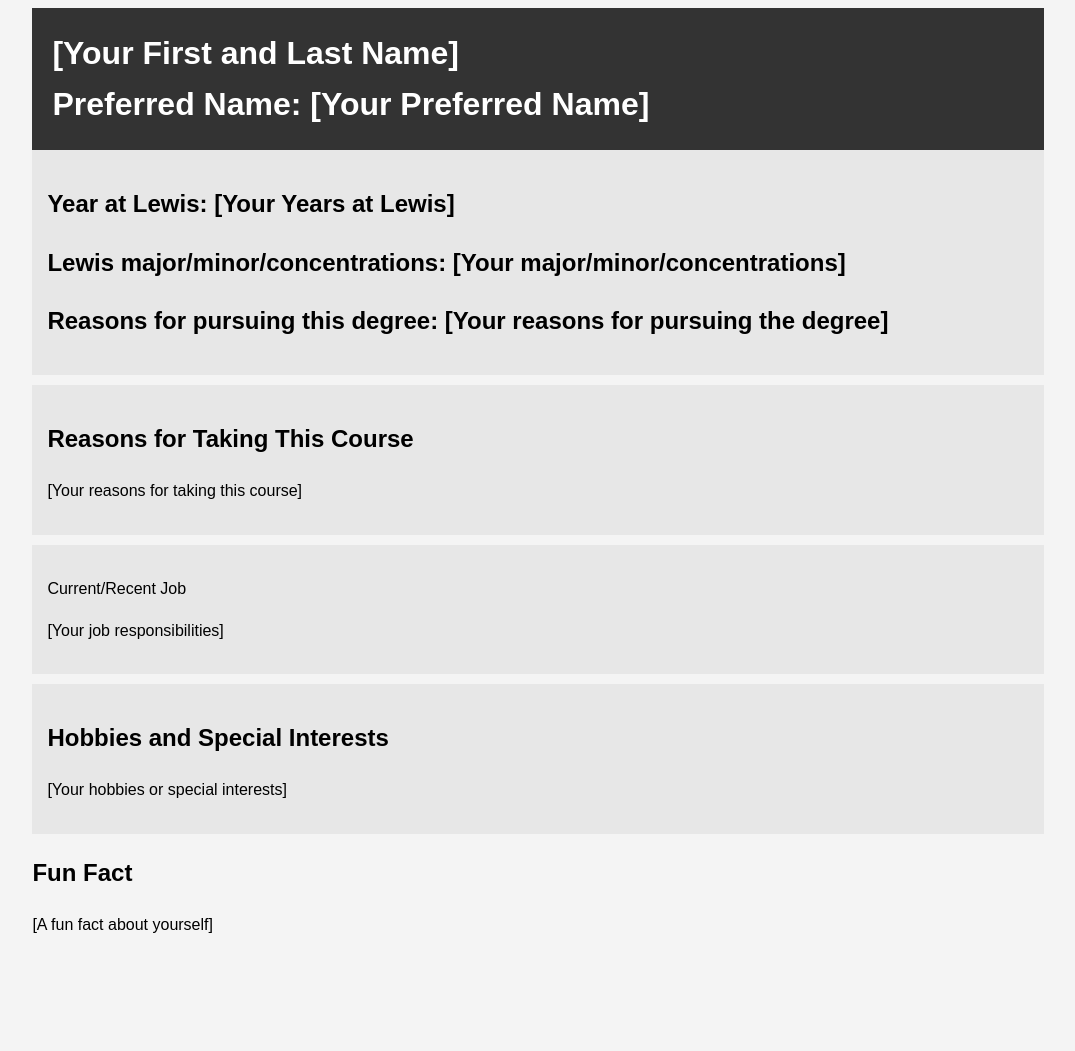
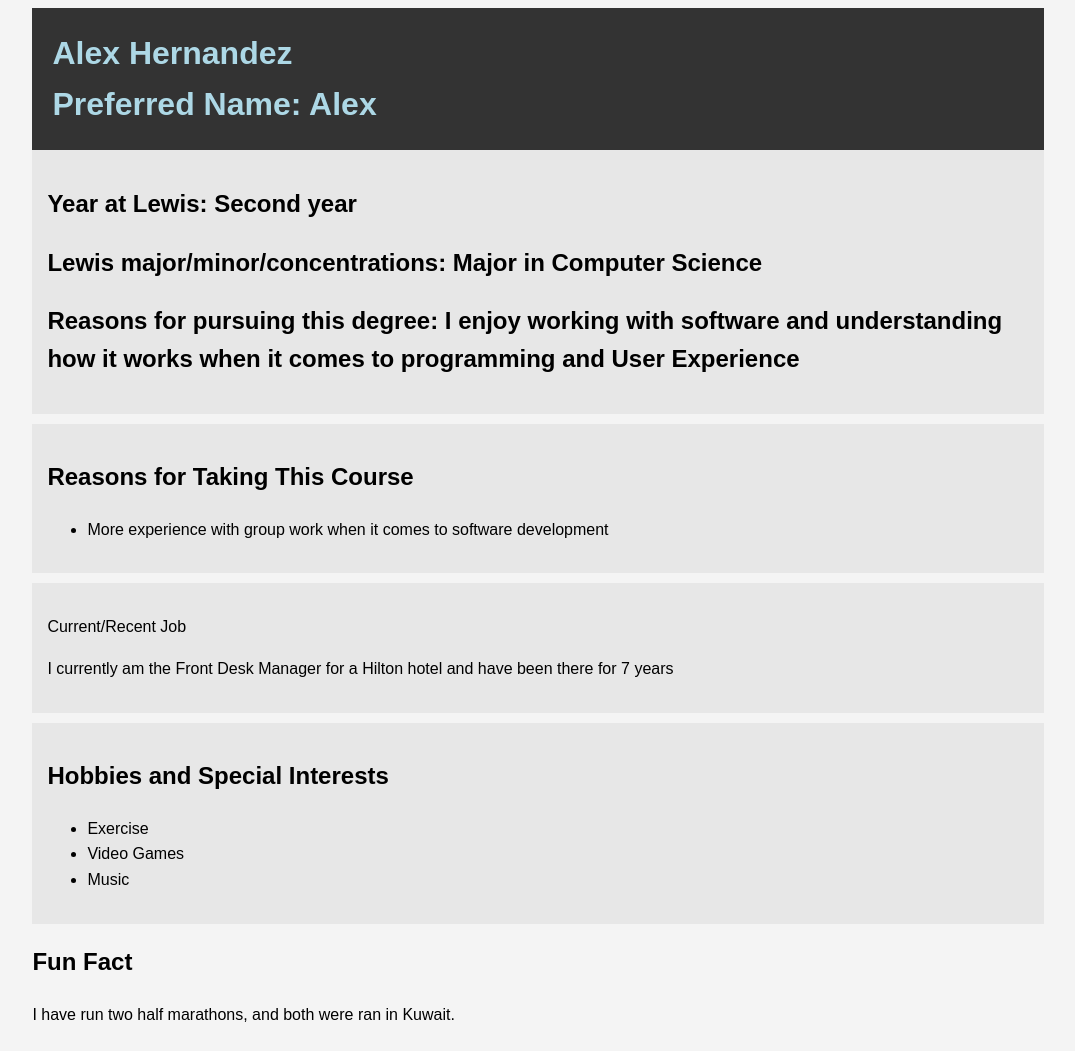
Before and after one commit to alexh1424/alexh1424.github.io, a plain HTML site: page index.html in a window 1280 px wide. Shown: the whole page, without its empty margins (102-1177 px from the left). Before the commit the page ends 962 px from the top, so only its background shows below. Drawn offline with Linux system fonts and the light colour scheme.

Commit message:
Update index.html

```diff
--- a/index.html
+++ b/index.html
@@ -15,7 +15,7 @@
         }
         .main-info {
             background: #333;
-            color: #fff;
+            color: #ADD8E6;
             padding: 20px;
         }
         .main-info h1 {
@@ -31,34 +31,44 @@
 <body>
     <div class="container">
         <header class="main-info">
-            <h1>[Your First and Last Name]</h1>
-            <h1>Preferred Name: [Your Preferred Name]</h1>
+            <h1>Alex Hernandez</h1>
+            <h1>Preferred Name: Alex</h1>
         </header>
 
         <section class="lewis">
-			<h2>Year at Lewis: [Your Years at Lewis]</h2>
-			<h2>Lewis major/minor/concentrations: [Your major/minor/concentrations]</h2>
-			<h2>Reasons for pursuing this degree: [Your reasons for pursuing the degree]</h2>
+			<h2>Year at Lewis: Second year</h2>
+			<h2>Lewis major/minor/concentrations: Major in Computer Science</h2>
+			<h2>Reasons for pursuing this degree: I enjoy working with software and understanding how it works when it comes to programming and User Experience</h2>
         </section>
 
 		<section class="course">
             <h2>Reasons for Taking This Course</h2>
-            <p>[Your reasons for taking this course]</p>
+            <p>
+		<ul>
+			<li>More experience with group work when it comes to software development</li>
+		</ul>
+	    </p>
         </section>
 
 		<section class="job">
             <p>Current/Recent Job</p>
-			<p>[Your job responsibilities]</p>
+			<p>I currently am the Front Desk Manager for a Hilton hotel and have been there for 7 years</p>
         </section>
 
         <section class="hobbies">
             <h2>Hobbies and Special Interests</h2>
-            <p>[Your hobbies or special interests]</p>
+            <p>
+		<ul>
+			<li>Exercise</li>
+			<li>Video Games</li>
+			<li>Music</li>
+		</ul>
+	    </p>
         </section>
 
         <section class="fun-fact">
             <h2>Fun Fact</h2>
-            <p>[A fun fact about yourself]</p>
+            <p>I have run two half marathons, and both were ran in Kuwait.</p>
         </section>
     </div>
 </body>
```
